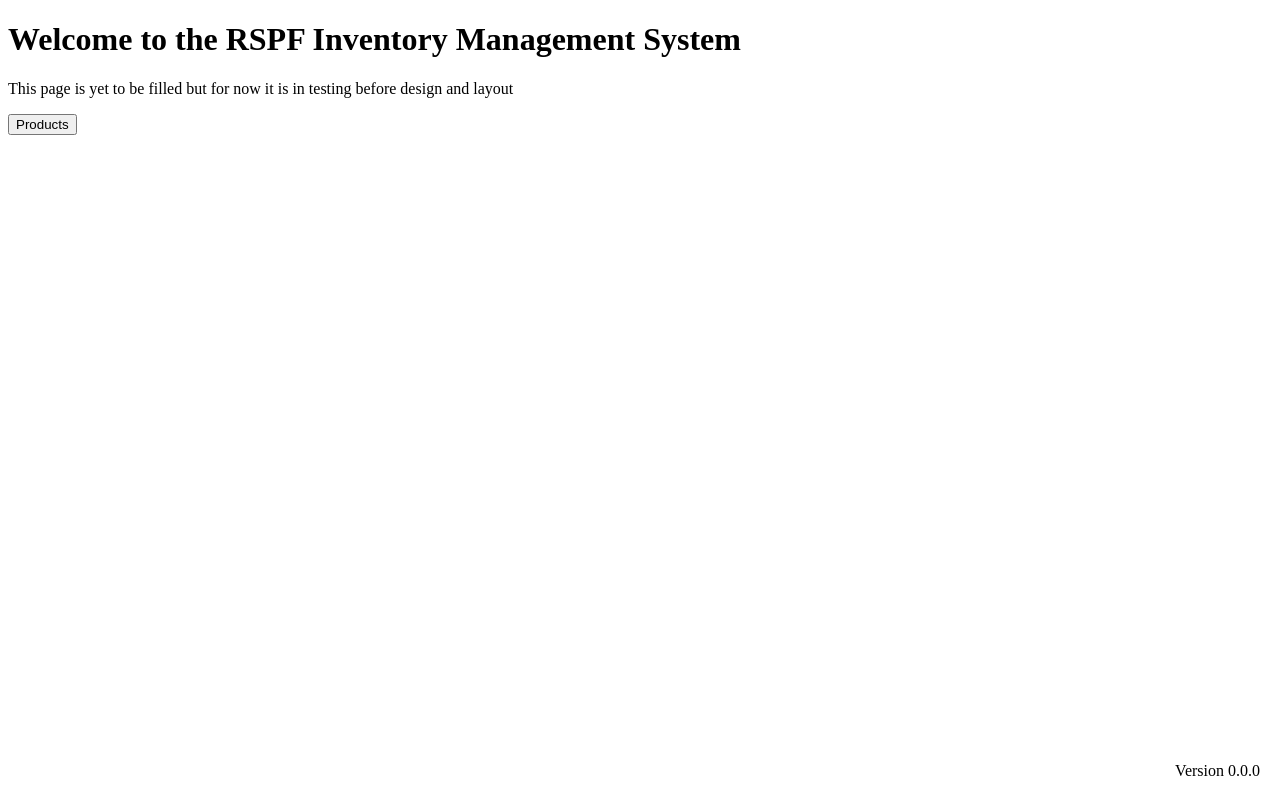
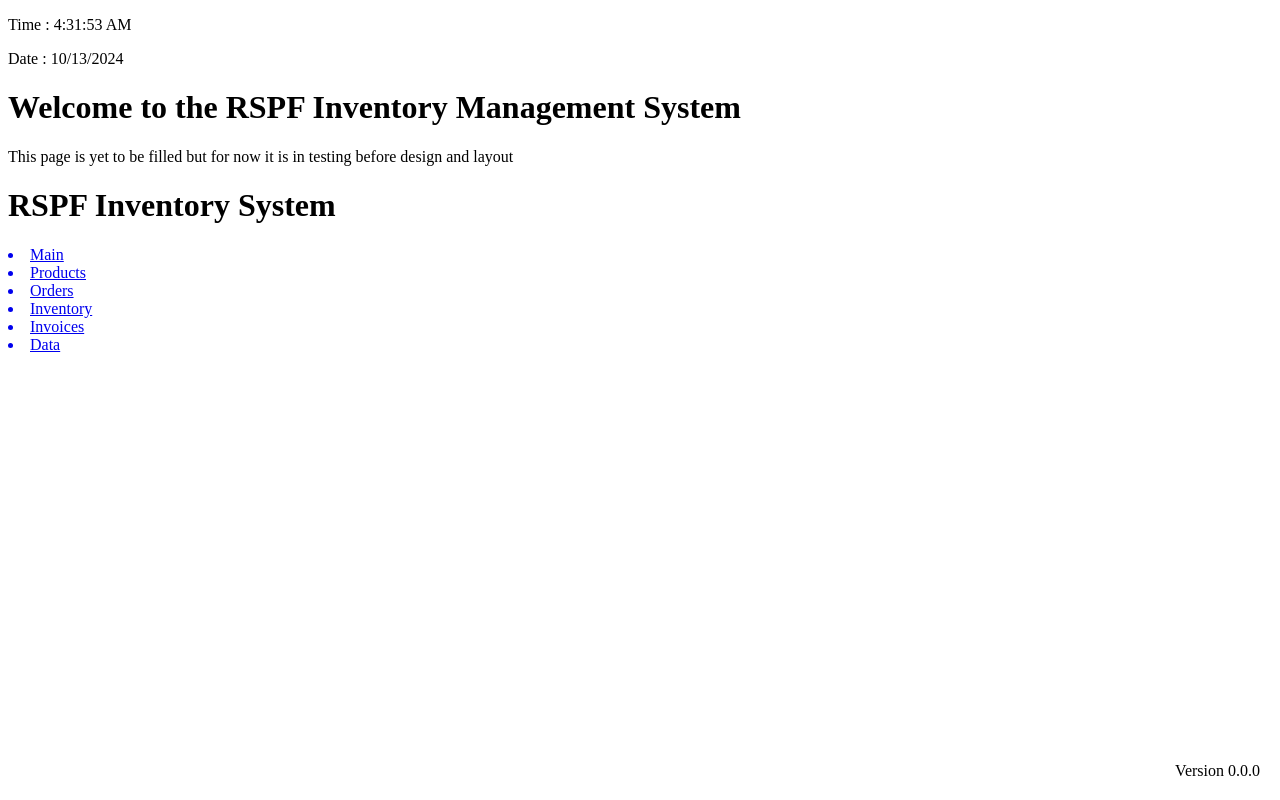
Before and after one commit to cwindrow007/RSPFStack, a React (Create React App) app in the folder frontend/: page / in a window 1280 px wide. Built offline with nearby package versions, Linux system fonts and the light colour scheme.

Commit message:
Front End Work
Pages Need to be populated, Front End work is decent

```diff
--- a/frontend/src/App.tsx
+++ b/frontend/src/App.tsx
@@ -15,7 +15,6 @@ const App: React.FC = () => {
           <main>
               <Routes>
                   <Route path = "/" element = {<MainPage />} />
-                  <Route path = "/Products" element = {<Products/>} />
               </Routes>
           </main>
           <VersionInfo/>
--- a/frontend/src/Components/NavBar.tsx
+++ b/frontend/src/Components/NavBar.tsx
@@ -1,11 +1,41 @@
 import React from 'react';
 import {Link} from "react-router-dom";
+/** Nav Bar, holds data to links on the left side and program logo*/
 const NavBar = () =>{
+    const linker = [
+        {
+            to: '/',
+            name: 'Main'
+        },
+        {
+            to: '/Products',
+            name: "Products"
+        },
+        {
+            to: '/Orders',
+            name: "Orders"
+        },
+        {
+            to: '/Inventory',
+            name: "Inventory"
+        },
+        {
+            to: '/Invoices',
+            name: "Invoices"
+        },
+        {
+            to: '/Data',
+            name: "Data"
+        },
+
+
+    ]
     return(
         <div className="NavBar">
-            <Link to = "/Products">
-                <button>Products</button>
-            </Link>
+            <h1>RSPF Inventory System</h1>
+            <div>
+                {linker.map(link=>(<Link to={link.to}><li>{link.name}</li></Link>))}
+            </div>
         </div>
     );
 
--- a/frontend/src/Components/TopBar.tsx
+++ b/frontend/src/Components/TopBar.tsx
@@ -1,5 +1,9 @@
 import React, {useState, useEffect} from "react";
+import DateTime from "../EventHandlers/DateTime"
 const TopBar = () =>{
+    return(
+        <DateTime/>
+    );
+};
 
-};
 export default TopBar;
--- /dev/null
+++ b/frontend/src/EventHandlers/DateTime.tsx
@@ -0,0 +1,26 @@
+import React, {useState, useEffect} from "react";
+/** Function for Date and Time on Top Nav*/
+
+const DateTime = () => {
+    var[date, setDate] = useState(new Date());
+
+    useEffect(() => {
+        var timer = setInterval(()=>setDate(new Date()), 1000)
+
+        return function cleanup(){
+            clearInterval(timer);
+        }
+    },);
+    return(
+        <div className="DateTime">
+            <p>
+                Time : {date.toLocaleTimeString()}
+
+            </p>
+            <p>
+                Date : {date.toLocaleDateString()}
+            </p>
+        </div>
+    );
+}
+export default DateTime;
--- a/frontend/src/Pages/MainPage.tsx
+++ b/frontend/src/Pages/MainPage.tsx
@@ -1,13 +1,15 @@
 import React from 'react';
 import {Link} from "react-router-dom";
-import RButton from "../Components/NavBar";
+import LeftNav from "../Components/NavBar";
+import TopBar from "../Components/TopBar"
 
 const MainPage: React.FC = () => {
     return(
         <div>
+            <TopBar/>
             <h1>Welcome to the RSPF Inventory Management System</h1>
             <p>This page is yet to be filled but for now it is in testing before design and layout</p>
-        <RButton/>
+        <LeftNav/>
         </div>
     );
 };
--- a/frontend/src/Pages/Products.tsx
+++ b/frontend/src/Pages/Products.tsx
@@ -1,14 +1,15 @@
 import React from 'react';
 import {Link} from "react-router-dom";
+import TopNav from "../Components/TopBar";
+import LeftNav from "../Components/NavBar";
 
 const Products: React.FC = () => {
     return(
         <div>
+            <TopNav/>
+            <LeftNav/>
             <h1>Products</h1>
             <p>This is the Products Page</p>
-            <Link to = "/">
-                <button>Main Page</button>
-            </Link>
         </div>
 
     );
```
Also changed, not shown: frontend/src/Pages/Data.tsx (added, +13 -0 lines), frontend/src/Pages/Inventory.tsx (added, +13 -0 lines), frontend/src/Pages/Invoices.tsx (added, +13 -0 lines), frontend/src/Pages/Orders.tsx (added, +13 -0 lines).
